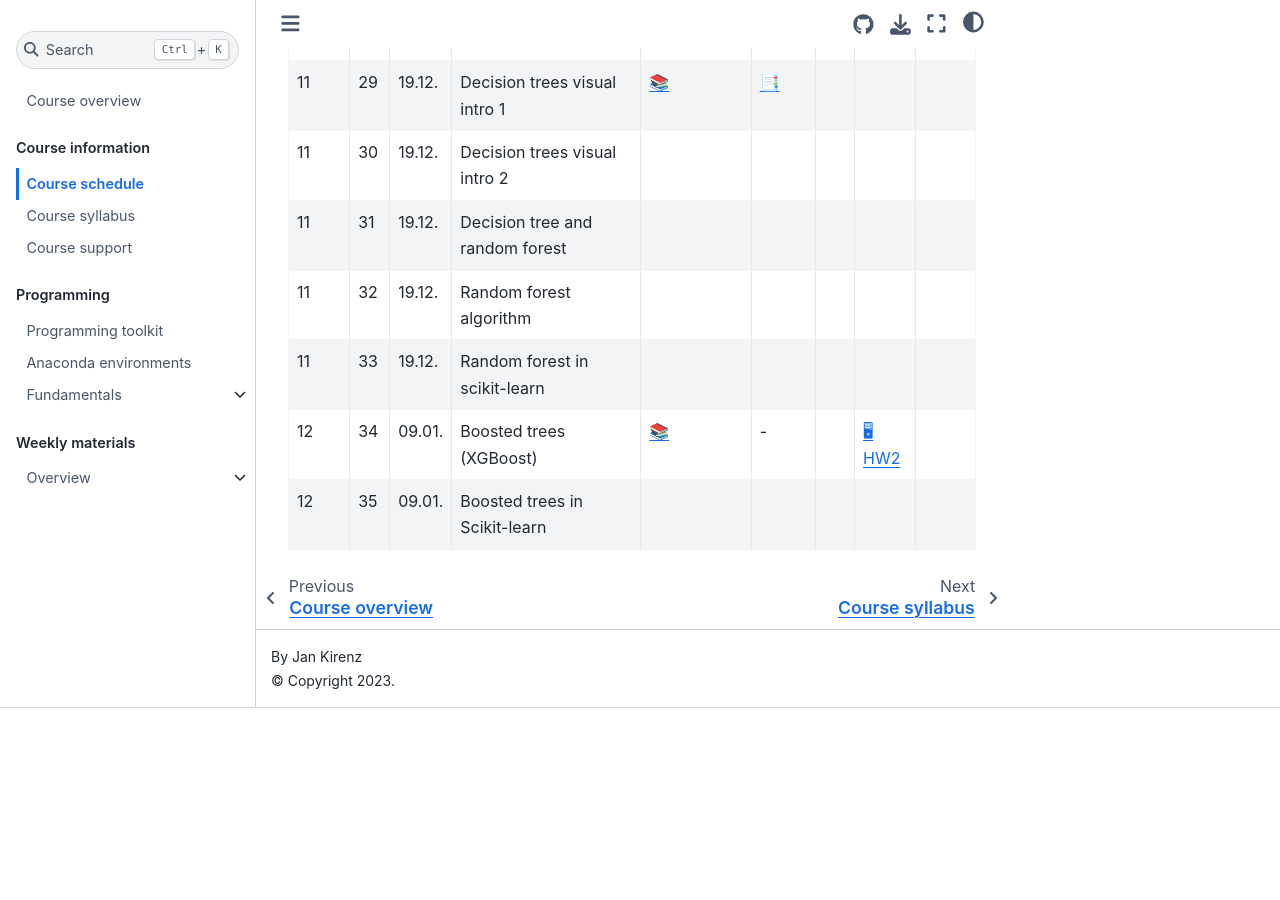
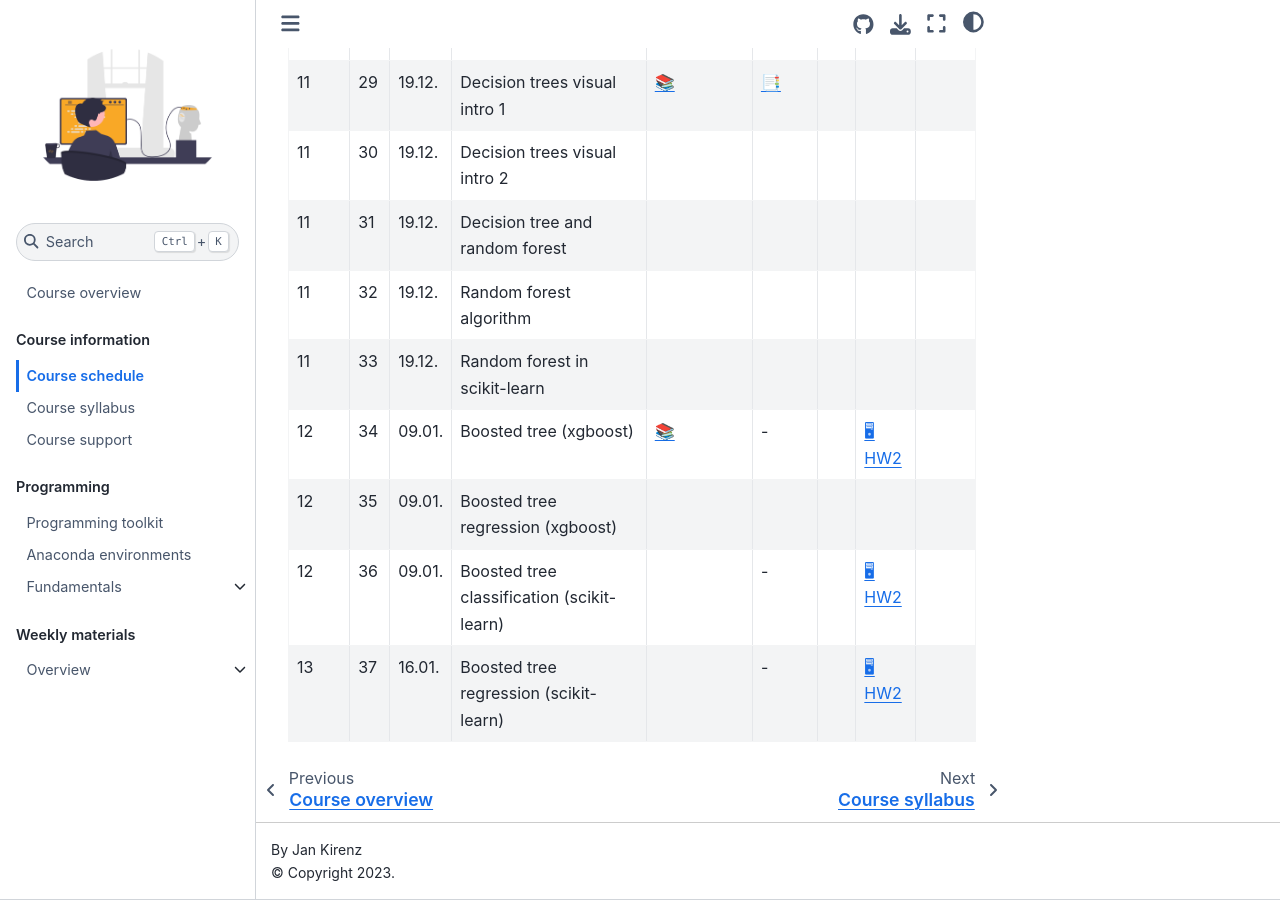
Before and after one commit to ds-ws22/website, a Jupyter Book: the page built from docs/course-schedule.md, in a window 1280 px wide and 900 px high, scrolled down 1962 px. Built offline with Jupyter Book 1.0.4 settings and Sphinx 7.4.7 and the Sphinx Book theme 1.1.4, drawn with Linux system fonts in a browser that asks for light colours; comment, search, counter and statistics services are not loaded; before the commit the page ends 2670 px from its top, so only the background shows below that.

Commit message:
Update course-schedule.md

```diff
--- a/docs/course-schedule.md
+++ b/docs/course-schedule.md
@@ -7,6 +7,8 @@
 :::
 
 For a semester overview, take a look at the [course-overview](../docs/course-overview.md).
+
+
 |	Week	|	Nr.	|	Date	|	Topic	|	Week overview	|	Slides	|	AE	|	HW	|	Exam	|
 |	---	|	---	|	---	|	---	|	---	|	---	|	---	|	---	|	---	|
 |	1	|	1	|	10.10.	|	Data Science	|	[📚](../weeks/week1.md)	|	[📑](https://drive.google.com/file/d/1-MhFzAXL9l0z1381-DaqW63GFWsw_epQ/view?usp=sharing)	|		|		|		|
@@ -23,7 +25,7 @@
 |	5	|	12	|	07.11.	|	Sentiment analysis	|		|	 - 	|		|	[🖥 HW1](https://e-learning.hdm-stuttgart.de/moodle/mod/page/view.php?id=267036)	|		|
 |	6	|	13	|	14.11.	|	Sales and ads (models 1)	|	[📚](../weeks/week6.md)	|	[📑](https://drive.google.com/file/d/1-ZfUfZ671sAIsGPhKhvPfG9_mpgOXuro/view?usp=sharing)	|	[💻](../weeks/week6.md)	|		|		|
 |	6	|	14	|	14.11.	|	Mean squared error 1 (models 2)	|		|	[📑](https://drive.google.com/file/d/10ugq6FglzLn85wp3keqJuA4SEyXKgk4T/view?usp=sharing)	|	[💻](../weeks/week6.md)	|		|		|
-|	6	|	15	|	14.11.	|	Mean squared error 2 (models 3)	|		|		|	[💻](../weeks/week6.md)	|		|		|
+|	6	|	15	|	14.11.	|	Mean squared error 2 (models 3)	|		|	 - 	|	[💻](../weeks/week6.md)	|		|		|
 |	6	|	16	|	14.11.	|	Mean squared error 3 (models 4)	|		|		|	[💻](../weeks/week6.md)	|		|		|
 |	6	|	17	|	14.11.	|	Fitting a line and residuals	|		|		|		|		|		|
 |	7	|	18	|	21.11.	|	Regression case happier	|	[📚](../weeks/week7.md)	|	[📑](https://drive.google.com/file/d/1-cGm0I8N0sVjoLRFJrz-4t15PlR_Qy_4/view?usp=sharing)	|		|		|		|
@@ -42,5 +44,7 @@
 |	11	|	31	|	19.12.	|	Decision tree and random forest	|		|		|		|		|		|
 |	11	|	32	|	19.12.	|	Random forest algorithm	|		|		|		|		|		|
 |	11	|	33	|	19.12.	|	Random forest in scikit-learn	|		|		|		|		|		|
-|	12	|	34	|	09.01.	|	Boosted trees (XGBoost)	|	[📚](../weeks/week12.md)	|	 - 	|		|	[🖥 HW2](https://e-learning.hdm-stuttgart.de/moodle/mod/page/view.php?id=270904)	|		|
-|	12	|	35	|	09.01.	|	Boosted trees in Scikit-learn	|		|		|		|		|		|
+|	12	|	34	|	09.01.	|	Boosted tree (xgboost)	|	[📚](../weeks/week12.md)	|	 - 	|		|	[🖥 HW2](https://e-learning.hdm-stuttgart.de/moodle/mod/page/view.php?id=270904)	|		|
+|	12	|	35	|	09.01.	|	Boosted tree regression (xgboost)	|		|		|		|		|		|
+|	12	|	36	|	09.01.	|	Boosted tree classification (scikit-learn)	|		|	 - 	|		|	[🖥 HW2](https://e-learning.hdm-stuttgart.de/moodle/mod/page/view.php?id=270904)	|		|
+|	13	|	37	|	16.01.	|	Boosted tree regression (scikit-learn)	|		|	 - 	|		|	[🖥 HW2](https://e-learning.hdm-stuttgart.de/moodle/mod/page/view.php?id=270904)	|		|
```
